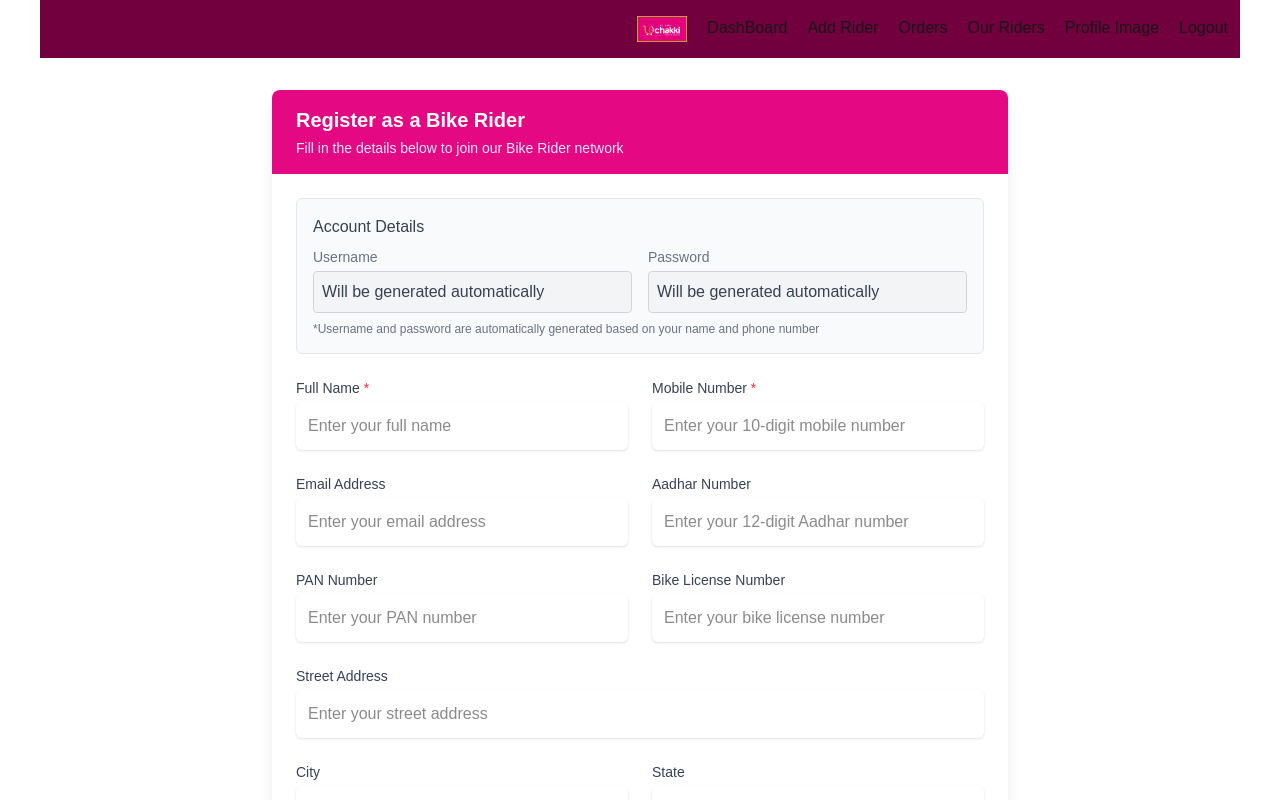
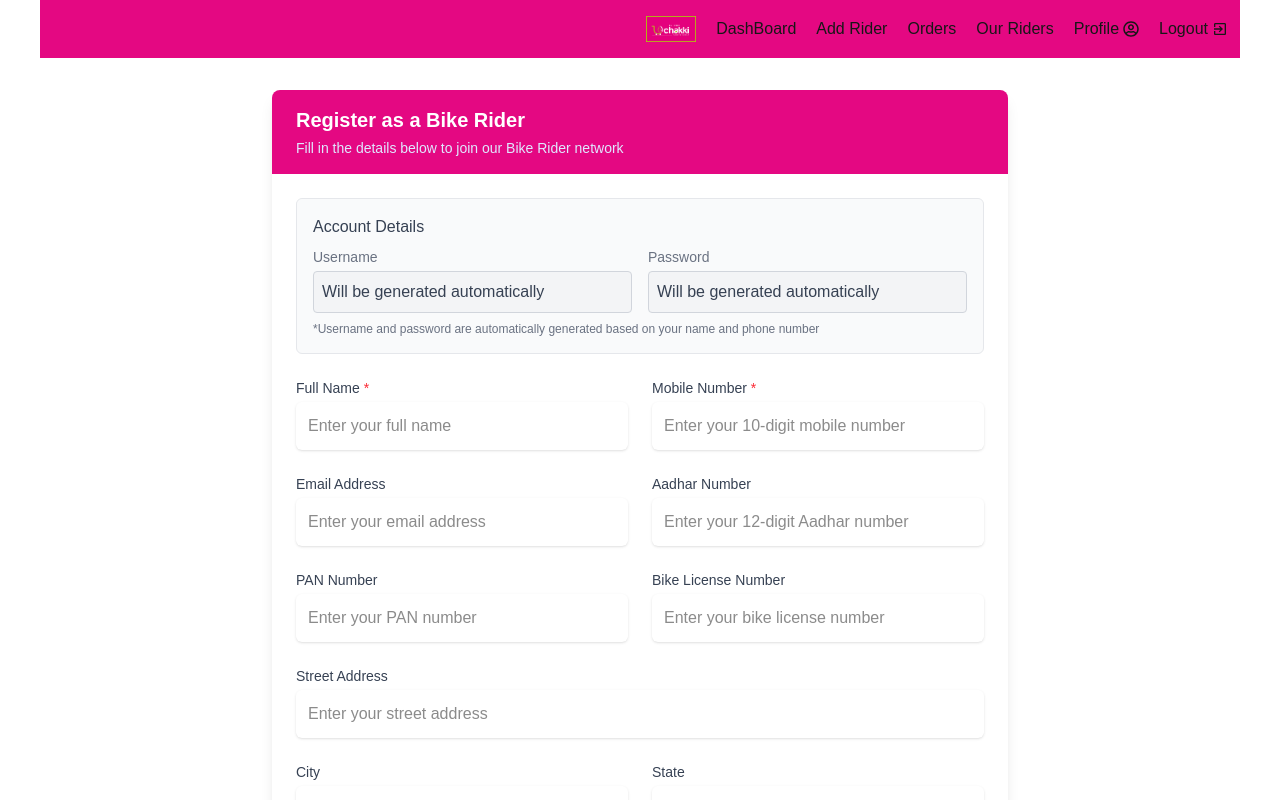
Before and after one commit to Vishal-Bala907/jc-store-partner-dsb, a Next.js app: page /add-rider-form in a window 1280 px wide. Shown: the top 800 px of the page. Built offline with nearby package versions, Linux system fonts and the light colour scheme.

Commit message:
Add Profile component and update Header with Profile link; refactor RiderForm import

```diff
--- a/src/app/add-rider-form/page.jsx
+++ b/src/app/add-rider-form/page.jsx
@@ -1,5 +1,5 @@
 import React from 'react'
-import RiderForm from '../../components/dashboard/RiderForm'
+import RiderForm from '../../components/riders/RiderForm'
 const Page = () => {
   return (
     <RiderForm />
--- /dev/null
+++ b/src/app/profile/Profile.jsx
@@ -0,0 +1,9 @@
+import React from 'react'
+
+const Profile = () => {
+  return (
+    <Profile/>
+  )
+}
+
+export default Profile
--- a/src/components/common/Header.jsx
+++ b/src/components/common/Header.jsx
@@ -4,6 +4,8 @@ import React from "react";
 import Image from "next/image";
 import Link from "next/link";
 import { useRouter } from "next/navigation";
+import { FaRegUserCircle } from "react-icons/fa";
+import { IoMdExit } from "react-icons/io";
 
 const Header = () => {
   const router = useRouter();
@@ -18,8 +20,8 @@ const Header = () => {
   };
   return (
     <header>
-      <nav className="bg-[#72003f] py-4  mx-10">
-        <ul className="flex lg:justify-end justify-center gap-5 mx-3 bg-[#72003f]">
+      <nav className="bg-customPink py-4  mx-10">
+        <ul className="flex lg:justify-end justify-center items-center gap-5 mx-3 ">
           <li>
             <Image src={"/img/logo/lg.png"} alt="logo" width={50} height={50} />
           </li>
@@ -36,12 +38,21 @@ const Header = () => {
           <li className="hover:underline">
             <Link href="/riders">Our Riders</Link>
           </li>
-          <li>
-            <a href="#">Profile Image</a>
+          <li
+            className=" hover:cursor-pointer flex  gap-1 flex-row items-center justify-center "
+            title="Login / Profile"
+          >
+            <Link href="/profile">Profile</Link>
+            <FaRegUserCircle />
           </li>
           <li>
-            <button className="hover:cursor-pointer" onClick={handleLogOut}>
+            <button
+              className="hover:cursor-pointer flex  gap-1 flex-row items-center justify-center"
+              title="Logout"
+              onClick={handleLogOut}
+            >
               Logout
+              <IoMdExit />
             </button>
           </li>
         </ul>
--- /dev/null
+++ b/src/components/dashboard/Profile.jsx
@@ -0,0 +1,9 @@
+import React from 'react'
+
+const Profile = () => {
+  return (
+    <div>Profile</div>
+  )
+}
+
+export default Profile
```
Also changed, not shown: src/components/riders/RiderForm.jsx (renamed from src/components/dashboard/RiderForm.jsx).
